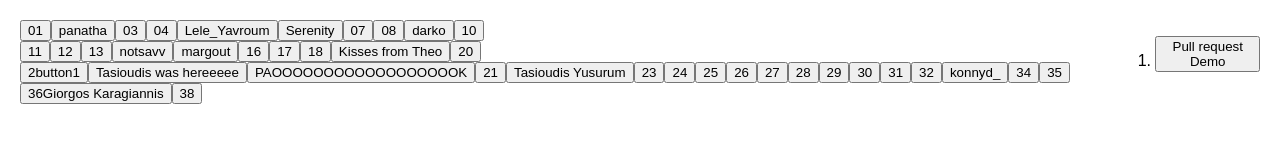
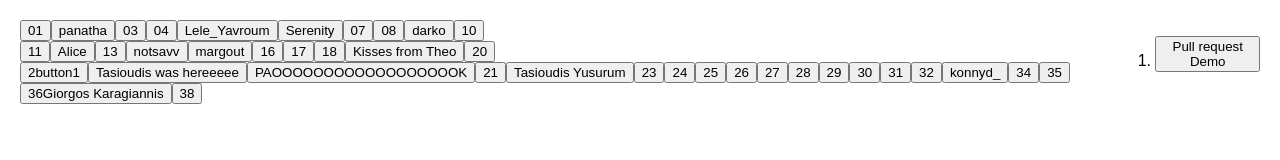
Before and after one commit to xpaulos/TechproWinter2024_session3, a React (Create React App) app: page / in a window 1280 px wide. Shown: the top 160 px of the page. Built offline with nearby package versions, Linux system fonts and the light colour scheme.

Commit message:
button 12

```diff
--- a/src/App.js
+++ b/src/App.js
@@ -47,7 +47,7 @@ function Board({ xIsNext, squares, onPlay }) {
         </div>
         <div className="board-row">
           <button>11</button>
-          <button>12</button>
+          <button>Alice</button>
           <button>13</button>
           <button>notsavv</button>
           <button>margout</button>
```
